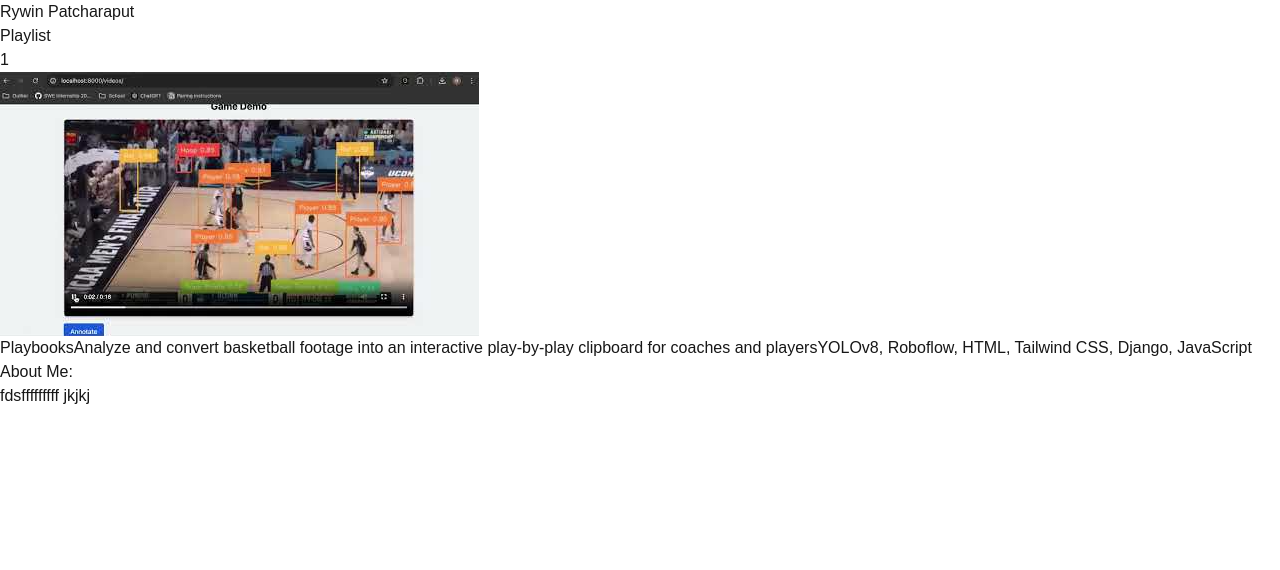
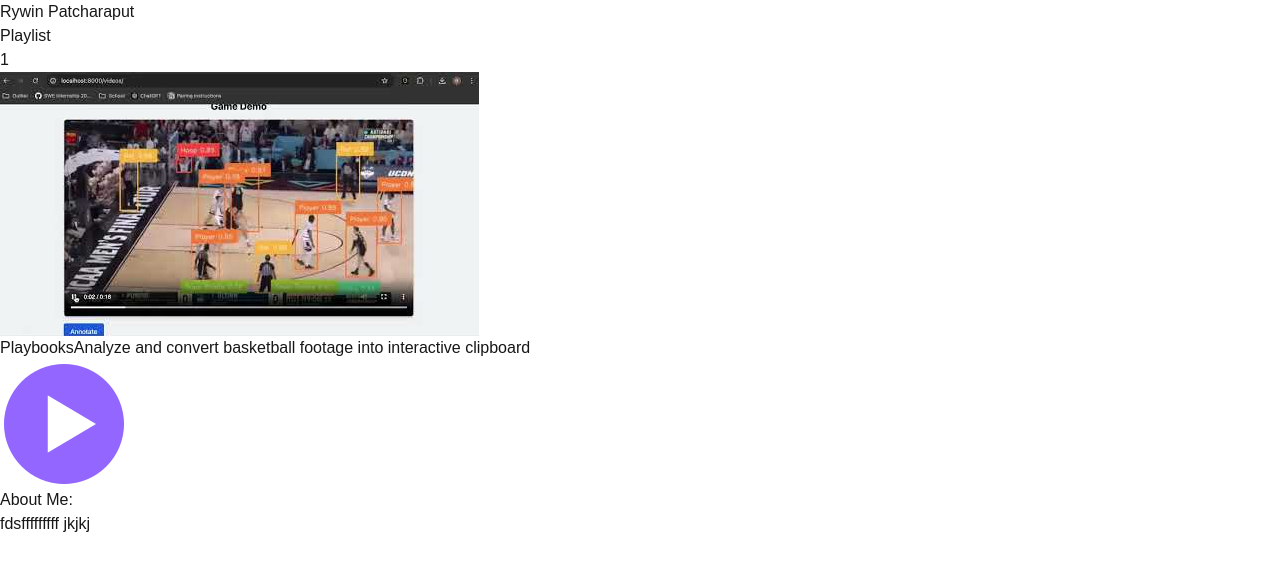
Before and after one commit to rywinp/portfolio, a Next.js app: page / in a window 1280 px wide. Shown: the top 570 px of the page. Built offline with nearby package versions, Linux system fonts and the light colour scheme.

Commit message:
bond gotta lock in.
add play buttons
fix some shit

```diff
--- a/src/app/data/projects.tsx
+++ b/src/app/data/projects.tsx
@@ -1,3 +1,3 @@
 export const ProjectList = [
-    { id: 1, title: 'Playbooks', path: '/Playbooks.png', description: "Analyze and convert basketball footage into an interactive play-by-play clipboard for coaches and players", tech: "YOLOv8, Roboflow, HTML, Tailwind CSS, Django, JavaScript"}
+    { id: 1, title: 'Playbooks', path: '/Playbooks.png', description: "Analyze and convert basketball footage into interactive clipboard", tech: "YOLOv8, Roboflow, HTML, Tailwind CSS, Django, JavaScript"}
 ]
--- a/src/app/page.tsx
+++ b/src/app/page.tsx
@@ -62,10 +62,16 @@ export default function Home() {
 
       {/* Spacing */}
       <div className="h-11 flex"/>
-
+      <section className="flex">
         <Playlist songs={ProjectList}></Playlist>
 
-        <AboutMe></AboutMe>
+        {/* Spacing */}
+        <div className="p-4"/>
+
+        <div className="relative">
+          <AboutMe></AboutMe>
+        </div>
+      </section>
 
       <div className="h-[1000px]">
       </div>
--- a/src/app/ui/aboutme.tsx
+++ b/src/app/ui/aboutme.tsx
@@ -1,6 +1,6 @@
 export default function AboutMe () {
     return(
-        <div className="absolute right-0 w-2/5 border-green-600 border-4 rounded-xl">
+        <div className="absolute left-0 w-1/3 mr-14 mt-15 border-purple-600 border-4 rounded-xl">
             <h1 className="font-bold text-3xl">
                 About Me:
             </h1>
--- a/src/app/ui/playlist.tsx
+++ b/src/app/ui/playlist.tsx
@@ -3,8 +3,8 @@ import { StrictMode } from "react"
 
 export default function Playlist ({ songs }) {
     return(
-        <section className="absolute left-0 w-3/5">
-            <h3 className="text-4xl ml-[25px] font-bold">Playlist</h3>
+        <section className="absolute left-0 w-2/3">
+            <h3 className="text-4xl ml-14 font-bold">Playlist</h3>
             <div className="m-5"></div>
             {songs.map((x) => (
                 <Song key={x.id} song={x}/>
--- a/src/app/ui/song.tsx
+++ b/src/app/ui/song.tsx
@@ -1,11 +1,13 @@
 export default function Song({song}) {
+    const playPurplePath = "/playPurple.png"
+
     return(
-        <div className="flex items-center">
-            <span className="font-semibold m-4">{song.id}</span>
-            <img src={song.path} className="w-[100px] h-[100px] m-4"></img>
-            <span className="font-semibold m-4">{song.title}</span>
-            <span className="font-semibold m-4 w-[500px]">{song.description}</span>
-            <span className="font-semibold m-4 w-[500px]">{song.tech}</span>
+        <div className="flex items-center m-14">
+            <span className="font-semibold mr-5">{song.id}</span>
+            <img src={song.path} className="w-[70px] h-[70px] mr-5"></img>
+            <span className="font-semibold mr-5">{song.title}</span>
+            <span className="font-semibold mr-5 w-[500px]">{song.description}</span>
+            <img src={playPurplePath} className="w-[50px] h-[50px] mr-10"></img>
         </div>
     );
 }
```
Also changed, not shown: public/playPurple.png (added), public/playWhite.jpg (added).
